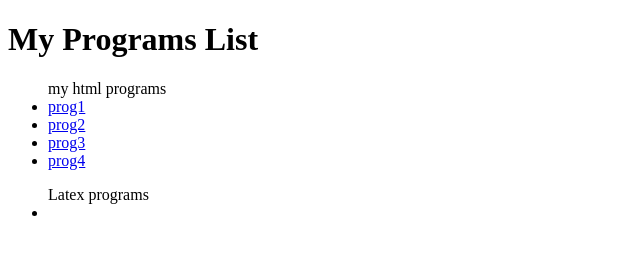
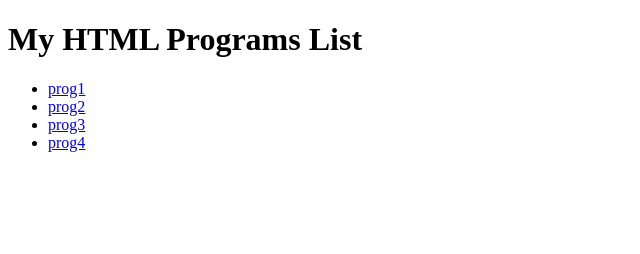
Before and after one commit to JasmeetSingh541/jasmeet, a plain HTML site: page prog.html in a window 1280 px wide. Shown: the whole page, without its empty margins (0-640 px from the left). Drawn offline with Linux system fonts and the light colour scheme.

Commit message:
Update prog.html

```diff
--- a/prog.html
+++ b/prog.html
@@ -7,17 +7,13 @@
 </head>
 <body>
     <h1>
-        My Programs List
+        My HTML Programs List
     </h1>
-    <ul>my html programs
+    <ul>
         <li><a href="JasmeetSingh.html">prog1</a></li>
         <li><a href="index.html">prog2</a></li>
         <li><a href="education.html">prog3</a></li>
         <li><a href="hobb.html">prog4</a></li>
     </ul>
-    <ul>Latex programs
-        <li><a href=""></a></li>
-        </li>
-    </ul>
 </body>
 </html>
```
